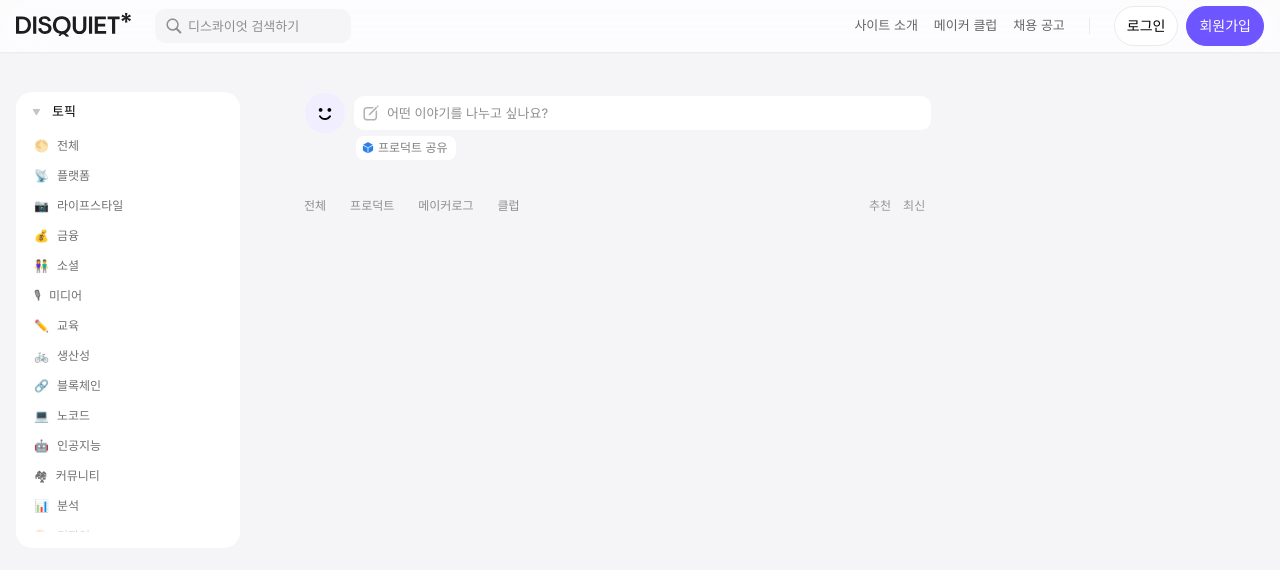
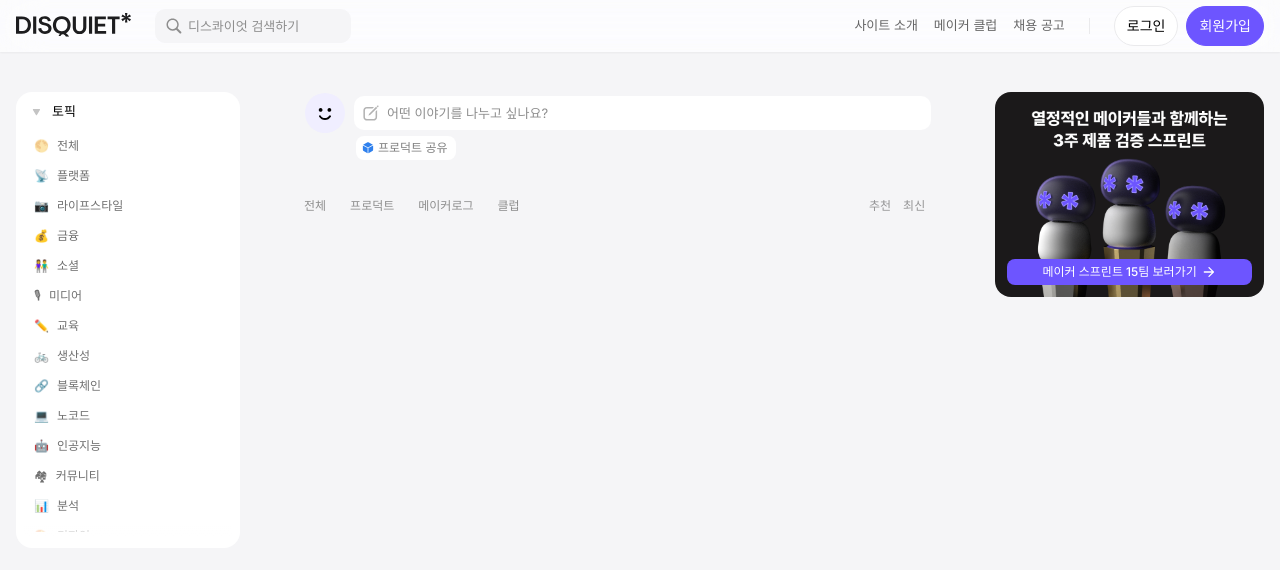
Before and after one commit to Aakaive/react_disquiet, a Next.js app: page / in a window 1280 px wide. Shown: the top 570 px of the page. Built offline with nearby package versions, Linux system fonts and the light colour scheme.

Commit message:
광고배너 완성

```diff
--- a/components/sidebar/main/Right.tsx
+++ b/components/sidebar/main/Right.tsx
@@ -1,8 +1,85 @@
-import React from "react";
+'use client'
+
+import React, {useState, useEffect} from "react";
+import Link from "next/link";
+
+const images = [
+    '/images/052024-maker-sprint-1.jpg',  // 배경 이미지 경로를 여기에 추가하세요
+    '/images/052024-maker-sprint-2.jpg',
+  ];
 
 const Right = () => {
+    const [currentImageIndex, setCurrentImageIndex] = useState(0);
+
+    useEffect(() => {
+    const intervalId = setInterval(() => {
+      setCurrentImageIndex((prevIndex) => (prevIndex + 1) % images.length);
+    }, 3000); // 2초마다 이미지 전환
+
+    return () => clearInterval(intervalId); // 컴포넌트 언마운트 시 인터벌 클리어
+  }, []);
+
     return (
-        <div className="min-w-[246px]">
+        <div className="mt-[32px] min-w-[246px]">
+            {/* 우측 배치 */}
+            <div className="relative flex flex-col h-full gap-[8px]">
+                {/* 우측 랲퍼 */}
+                <div className="flex flex-col mb-[24px] w-full">
+                    {/* 배너1 */}
+                    <div className={`relative overflow-hidden p-3 z-1 bg-white rounded-[16px]
+                            bg-center w-full h-full bg-cover bg-origin-border bg-no-repeat
+                        `}
+                        style={{backgroundImage: `url(${images[currentImageIndex]})`, }}
+                    >
+                        {/* 배너1 이너 랲퍼 */}
+                        <div className="pt-[60%] pb-2">
+                            {/* 배너1 광고 이미지 표시 구역 */}
+                        </div>
+                        <Link href="#"
+                            className="relative items-center flex justify-center p-1 z-2 w-full
+                                text-[12px] font-medium leading-[12px] text-white
+                                bg-[rgb(109,85,255)] border-[1px] border-[rgba(109,85,255,0.1)]
+                                cursor-pointer
+                                transition-all transition-delay-0 transition-duration-200 ease-in-out
+                                backdrop-blur-[8px] rounded-[8px] gap-[4px]
+                                group
+                            "
+                        >
+                            {/* 배너1 광고 링크 이동 */}
+                            메이커 스프린트 15팀 보러가기
+                            <svg width="18" height="18" viewBox="0 0 18 18" xmlns="http://www.w3.org/2000/svg" fill="currentColor"
+                                className="relative h-[16px] w-[16px] text-[12px] font-medium leading-[12px] align-middle text-center
+                                    text-white fill-white cursor-pointer
+                                    transition-all transition-delay-0 transition-duration-100 ease-out
+                                    origin-left group-hover:translate-x-[10px]
+                                "
+                            ><path d="M3.74989 9.75004L12.1274 9.75004L8.46739 13.41C8.17489 13.7025 8.17489 14.1825 8.46739 14.475C8.75989 14.7675 9.23239 14.7675 9.52489 14.475L14.4674 9.53254C14.7599 9.24004 14.7599 8.76754 14.4674 8.47504L9.53239 3.52504C9.23989 3.23254 8.76739 3.23254 8.47489 3.52504C8.18239 3.81754 8.18239 4.29004 8.47489 4.58254L12.1274 8.25004L3.74989 8.25004C3.33739 8.25004 2.99989 8.58754 2.99989 9.00004C2.99989 9.41254 3.33739 9.75004 3.74989 9.75004Z" fill="currentColor"></path>
+                            </svg>
+                        </Link>
+                    </div>
+                </div>
+                <div>
+                    {/* 배너2 */}
+                </div>
+                <div>
+                    {/* 배너3 */}
+                </div>
+                <div className="sticky top-[92px]">
+                    {/* 하단 스크롤 시 스틱키 배너 */}
+                    <div>
+                        {/* 하단 배너1 */}
+                    </div>
+                    <div>
+                        {/* 하단 배너2 */}
+                    </div>
+                    <div>
+                        {/* 하단 배너3 */}
+                    </div>
+                    <div>
+                        {/* 푸터 */}
+                    </div>
+                </div>
+            </div>
         </div>
     );
 };
```
Also changed, not shown: public/images/052024-maker-sprint-1.jpg (added), public/images/052024-maker-sprint-2.jpg (added).
